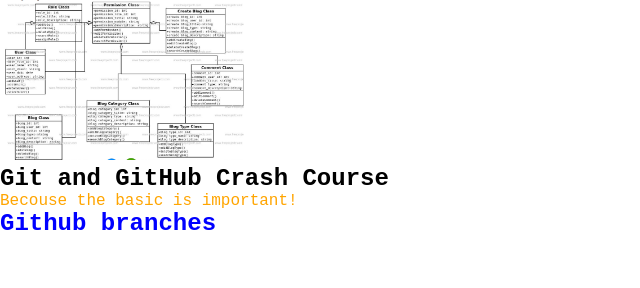
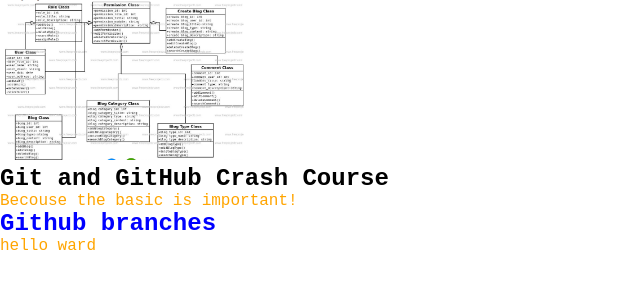
Before and after one commit to Iradavid1/First-git, a plain HTML site: page index.html in a window 1280 px wide. Shown: the whole page, without its empty margins (0-640 px from the left). Drawn offline with Linux system fonts and the light colour scheme.

Commit message:
added div

```diff
--- a/index.html
+++ b/index.html
@@ -12,6 +12,9 @@
     <h1>Git and GitHub Crash Course</h1>
     <p>Becouse the basic is important!</p>
     <h2>Github branches</h2>
+    <div>
+        <p>hello ward</p>
+    </div>
 </section>
 </body>
 </html>
```
